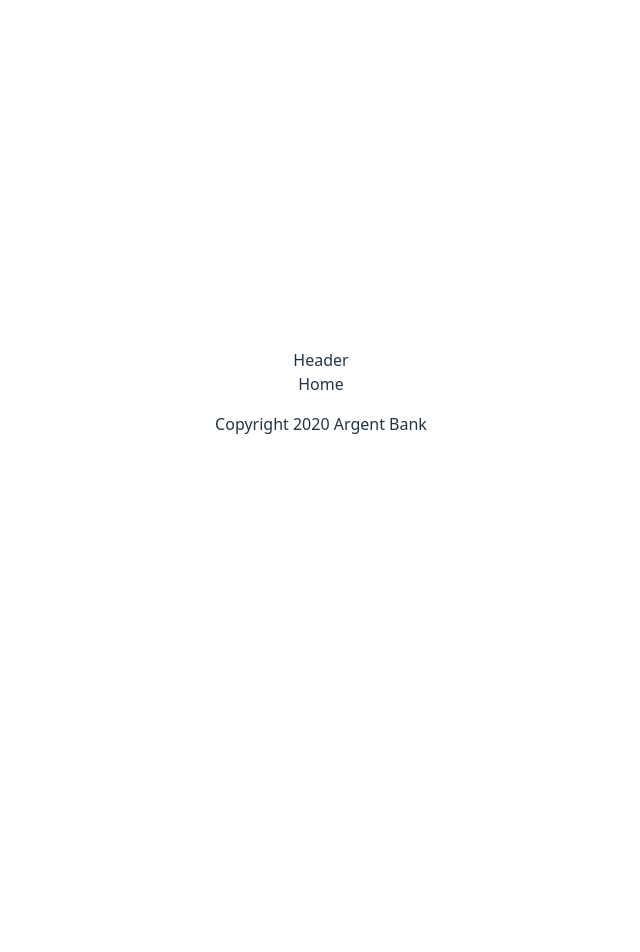
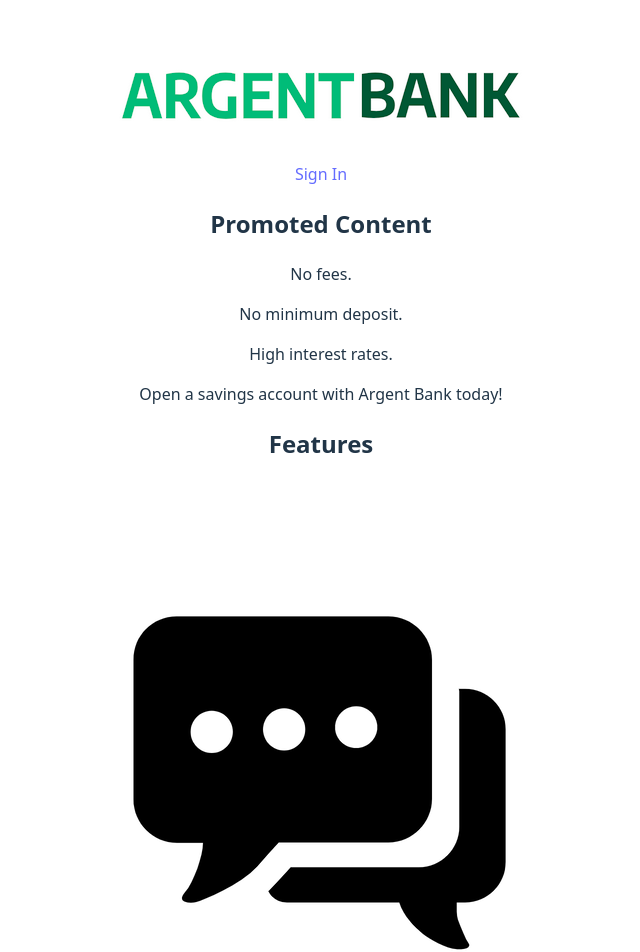
Before and after one commit to Callouu/ArgentBank, a React (Vite) app: page / in a window 1280 px wide. Shown: the top 952 px of the page, without its empty margins (319-959 px from the left). Before the commit the page ends 800 px from the top, so only its background shows below. Built offline with nearby package versions, Linux system fonts and the light colour scheme.

Commit message:
add header, home and feature components

```diff
--- /dev/null
+++ b/src/components/Feature/index.jsx
@@ -0,0 +1,18 @@
+/**
+ * Render a div with an image, a title, and a paragraph.
+ *
+ * @category Components
+ * @component
+ * @returns { React.Component } A React component
+ */
+function Feature({ img, title, text }) {
+	return (
+		<div className="feature-item">
+			<img src={img} alt="Chat Icon" className="feature-icon" />
+			<h3 className="feature-item-title">{title}</h3>
+			<p>{text}</p>
+		</div>
+	);
+}
+
+export default Feature;
--- a/src/components/Header/index.jsx
+++ b/src/components/Header/index.jsx
@@ -1,8 +1,42 @@
 import React from 'react'
+import { useSelector, useDispatch } from 'react-redux'
+import { Link } from 'react-router'
+import Logo from "../../assets/argentBankLogo.png";
+// import your logo image
+// import { logout } from '../../store/userSlice' // Uncomment if you have a logout action
 
 function Header() {
+  // const dispatch = useDispatch()
+  const user = useSelector((state) => state.user)
+  const isLoggedIn = user && user.isAuthenticated
+
+  const handleSignOut = () => {
+    // dispatch(logout()) // Uncomment if you have a logout action
+  }
+
   return (
-    <div>Header</div>
+    <nav className="main-nav">
+      <Link className="main-nav-logo" to="/">
+        {/* Replace with your logo image */}
+        <img src={Logo} alt="Argent Bank Logo" />
+      </Link>
+      <div>
+        {isLoggedIn ? (
+          <>
+            <span className="main-nav-item">
+              <i className="fa fa-user-circle"></i> {user.firstName}
+            </span>
+            <button className="main-nav-item" onClick={handleSignOut}>
+              <i className="fa fa-sign-out"></i> Sign Out
+            </button>
+          </>
+        ) : (
+          <Link className="main-nav-item" to="/login">
+            <i className="fa fa-user-circle"></i> Sign In
+          </Link>
+        )}
+      </div>
+    </nav>
   )
 }
 
--- a/src/pages/Home/index.jsx
+++ b/src/pages/Home/index.jsx
@@ -1,9 +1,36 @@
-import React from 'react'
+import React from "react";
+import Feature from "../../components/Feature";
+import iconChat from "../../assets/icon-chat.png";
+import iconMoney from "../../assets/icon-money.png";
+import iconSecurity from "../../assets/icon-security.png";
 
+/**
+ * Render Home Page
+ *
+ * @category Pages
+ * @component
+ * @returns { React.Component } A React component
+ */
 function Home() {
-  return (
-    <div>Home</div>
-  )
+	return (
+		<main>
+			<div className="hero">
+				<section className="hero-content">
+					<h2 className="sr-only">Promoted Content</h2>
+					<p className="subtitle">No fees.</p>
+					<p className="subtitle">No minimum deposit.</p>
+					<p className="subtitle">High interest rates.</p>
+					<p className="text">Open a savings account with Argent Bank today!</p>
+				</section>
+			</div>
+			<section className="features">
+				<h2 className="sr-only">Features</h2>
+				<Feature img={iconChat} title="You are our #1 priority" text="Need to talk to a representative? You can get in touch through our 24/7 chat or through a phone call in less than 5 minutes." />
+				<Feature img={iconMoney} title="More savings means higher rates" text="The more you save with us, the higher your interest rate will be!" />
+				<Feature img={iconSecurity} title="Security you can trust" text="We use top of the line encryption to make sure your data and money is always safe." />
+			</section>
+		</main>
+	);
 }
 
-export default Home
+export default Home;
```
